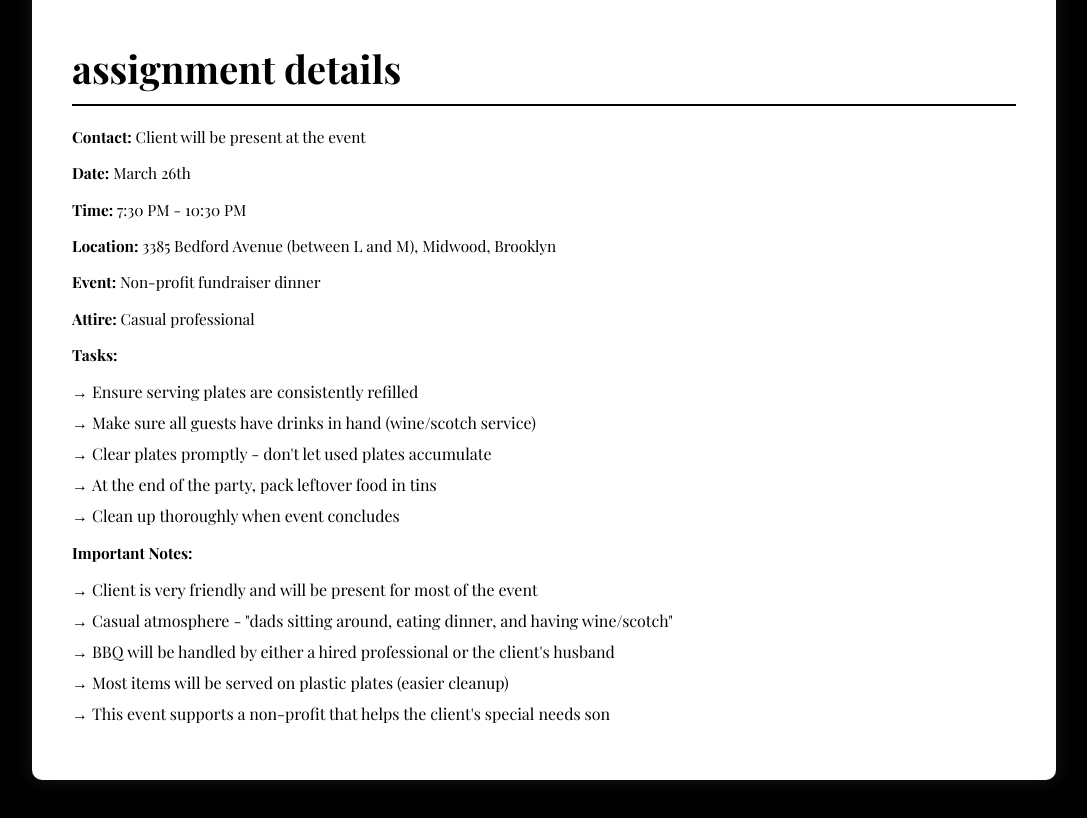
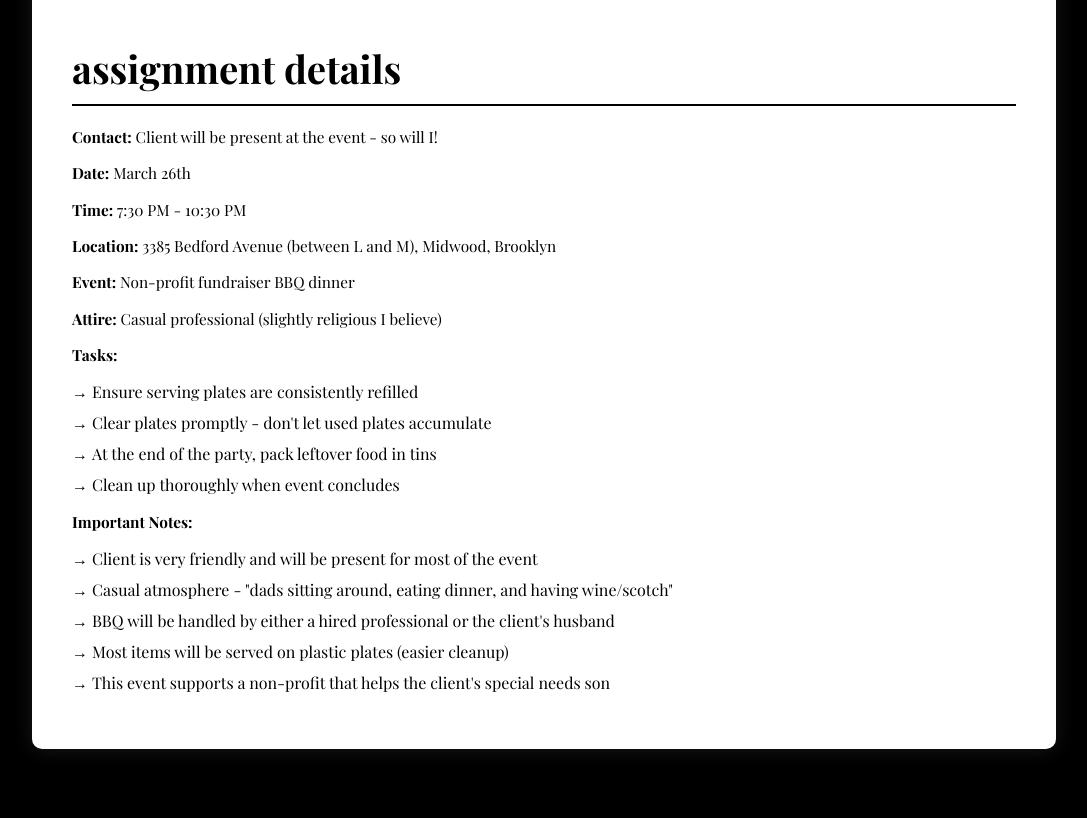
Before and after one commit to svetlanadubkova/jadeuandoteamassignment, a plain HTML site: page index.html in a window 1280 px wide. Shown: the part 980-1798 px from the top of the page, without its empty margins (96-1183 px from the left). Drawn offline with nearby package versions, Linux system fonts and the light colour scheme; a web font is replaced by a local one.

Commit message:
Update index.html

```diff
--- a/index.html
+++ b/index.html
@@ -371,16 +371,15 @@
     <section class="section" id="assignment">
     <div class="assignment-details">
         <h2>assignment details</h2>
-        <p><strong>Contact:</strong> Client will be present at the event</p>
+        <p><strong>Contact:</strong> Client will be present at the event - so will I!</p>
         <p><strong>Date:</strong> March 26th</p>
         <p><strong>Time:</strong> 7:30 PM - 10:30 PM</p>
         <p><strong>Location:</strong> 3385 Bedford Avenue (between L and M), Midwood, Brooklyn</p>
-        <p><strong>Event:</strong> Non-profit fundraiser dinner</p>
-        <p><strong>Attire:</strong> Casual professional</p>
+        <p><strong>Event:</strong> Non-profit fundraiser BBQ dinner</p>
+        <p><strong>Attire:</strong> Casual professional (slightly religious I believe)</p>
         <p><strong>Tasks:</strong></p>
         <ul>
             <li>Ensure serving plates are consistently refilled</li>
-            <li>Make sure all guests have drinks in hand (wine/scotch service)</li>
             <li>Clear plates promptly - don't let used plates accumulate</li>
             <li>At the end of the party, pack leftover food in tins</li>
             <li>Clean up thoroughly when event concludes</li>
```
